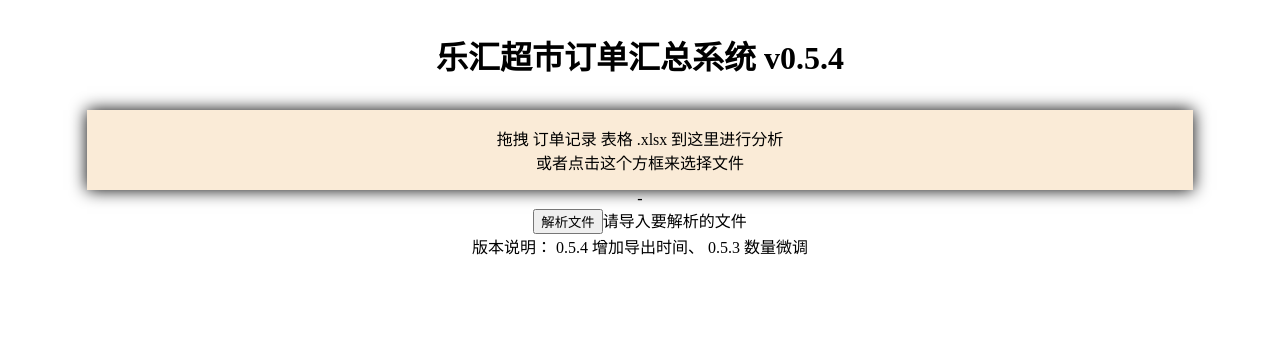
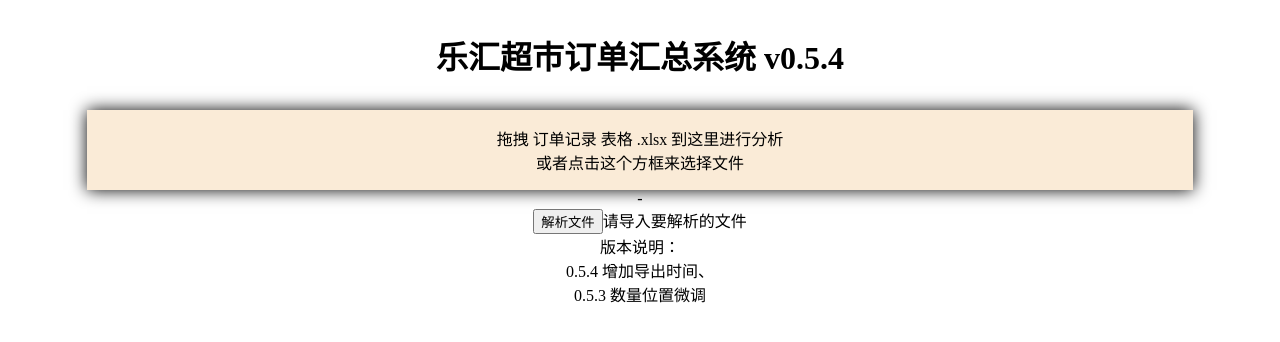
Before and after one commit to snomiao/lehui, a React (Vite) app in the folder packages/ssr-react/: page / in a window 1280 px wide. Shown: the top 342 px of the page. Built offline with nearby package versions, Linux system fonts and the light colour scheme.

Commit message:
版本说明

```diff
--- a/packages/ssr-react/src/App.jsx
+++ b/packages/ssr-react/src/App.jsx
@@ -5,7 +5,7 @@ import pkg from "../package.json";
 import "./App.css";
 import { parseFile, ParseFileReRender } from "./parseFile";
 // const pages = import.meta.globEager('./pages/*.jsx')
-const datas = import.meta.globEager("../data/*.xlsx");
+const initDatas = import.meta.globEager("../../../data/*.xlsx");
 
 // const routes = Object.keys(pages).map((path) => {
 //   const name = path.match(/\.\/pages\/(.*)\.jsx$/)[1]
@@ -16,7 +16,7 @@ const datas = import.meta.globEager("../data/*.xlsx");
 //   }
 // })
 
-console.log(datas);
+console.log(initDatas);
 const isSSR = () => !globalThis?.window;
 let latestFiles = null;
 export function App() {
@@ -54,7 +54,11 @@ export function App() {
       <div> - </div>
       <button onClick={() => onLatestFilesUpdate(Math.random())}>解析文件</button>
       <ParseFileReRender latestFiles={latestFiles} random={rand} />
-      <div>版本说明： 0.5.4 增加导出时间、 0.5.3 数量微调</div>
+      <div>
+        版本说明：<br />
+        0.5.4 增加导出时间、<br />
+        0.5.3 数量位置微调<br />
+      </div>
       {/* <!-- 作者： snomiao <snomiao@gmail.com> --> */}
     </div>
   );
```
